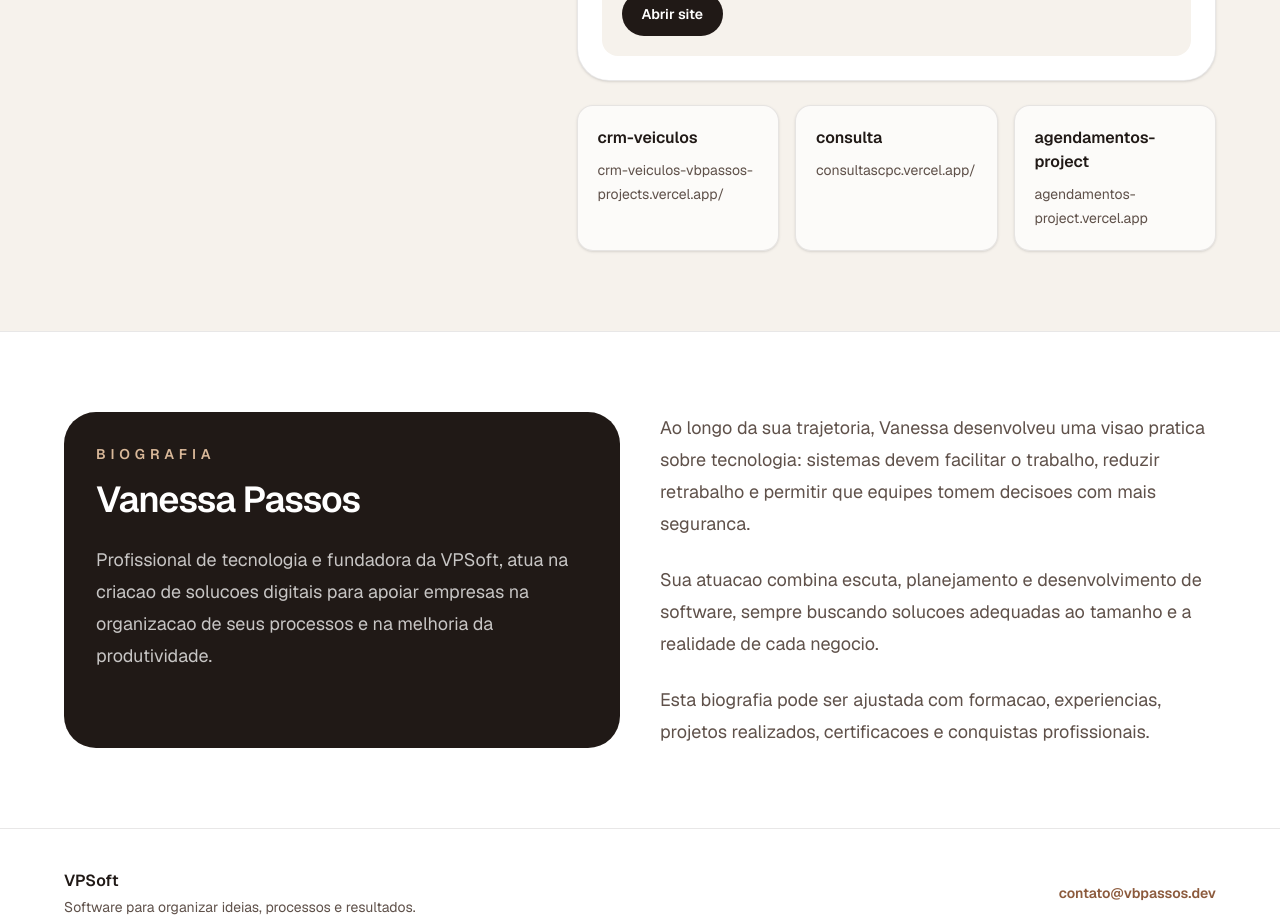
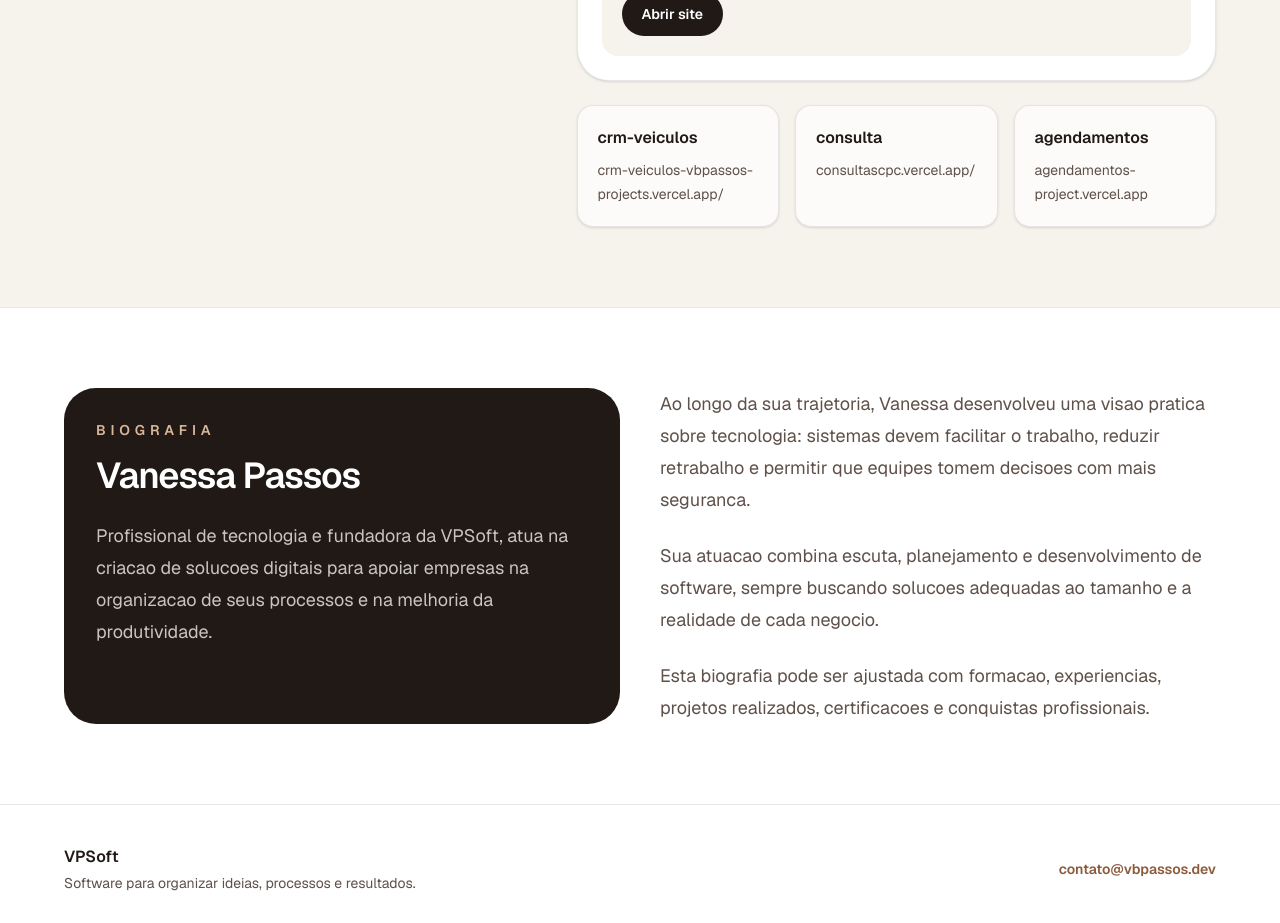
Before and after one commit to vbpassosdev/vpsoft-site, a Next.js app: page / in a window 1280 px wide. Shown: the part 1720-2643 px from the top of the page. Built offline with nearby package versions, Linux system fonts and the light colour scheme.

Commit message:
Rename agendamentos project label

```diff
--- a/src/app/page.tsx
+++ b/src/app/page.tsx
@@ -30,7 +30,7 @@ const createdSites = [
   {
     description:
       "Projeto para organizacao de agendas, horarios e solicitacoes de atendimento.",
-    name: "agendamentos-project",
+    name: "agendamentos",
     url: "https://agendamentos-project.vercel.app",
   },
 ];
```
